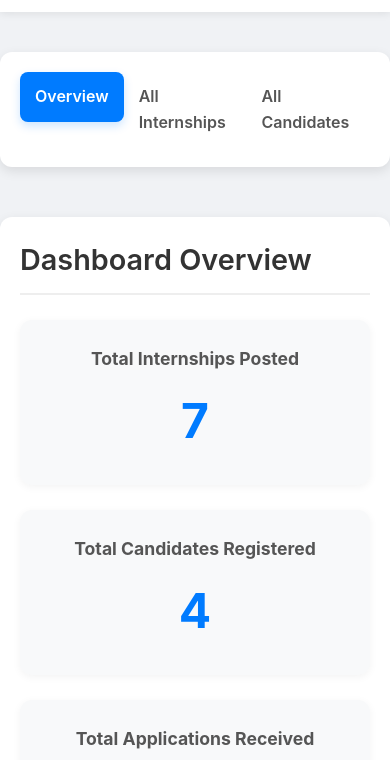
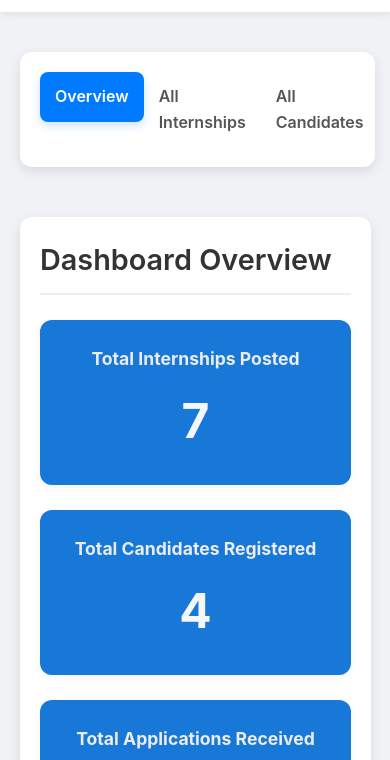
Before and after one commit to PRATAPSANAP1/SIH, a plain HTML site: page pm_dashboards_v1/government.html in a window 390 px wide. Shown: the part 64-824 px from the top of the page. Drawn offline with Linux system fonts and the light colour scheme.

Commit message:
Update government.css

```diff
--- a/pm_dashboards_v1/css/government.css
+++ b/pm_dashboards_v1/css/government.css
@@ -244,7 +244,7 @@ a:hover {
 }
 
 .stat-card {
-    background-color: #f8f9fa;
+    background-color: #1778d8;
     border-radius: 12px;
     padding: 25px;
     text-align: center;
@@ -254,13 +254,13 @@ a:hover {
 .stat-card h3 {
     margin: 0 0 10px 0;
     font-size: 1.1em;
-    color: #555;
+    color: #ececec;
 }
 
 .stat-number {
     font-size: 3em;
     font-weight: 700;
-    color: #007bff;
+    color: #f4f6f8;
     margin: 0;
 }
 
@@ -316,7 +316,8 @@ a:hover {
     }
 
     .sidebar {
-        width: 100%;
+        width: 91%;
+        margin-left: 20px;
         margin-bottom: 20px;
     }
 
@@ -331,5 +332,7 @@ a:hover {
 
     .content-section {
         padding: 20px;
+        width: 90%;
+        margin-left: 20px;
     }
 }
```
